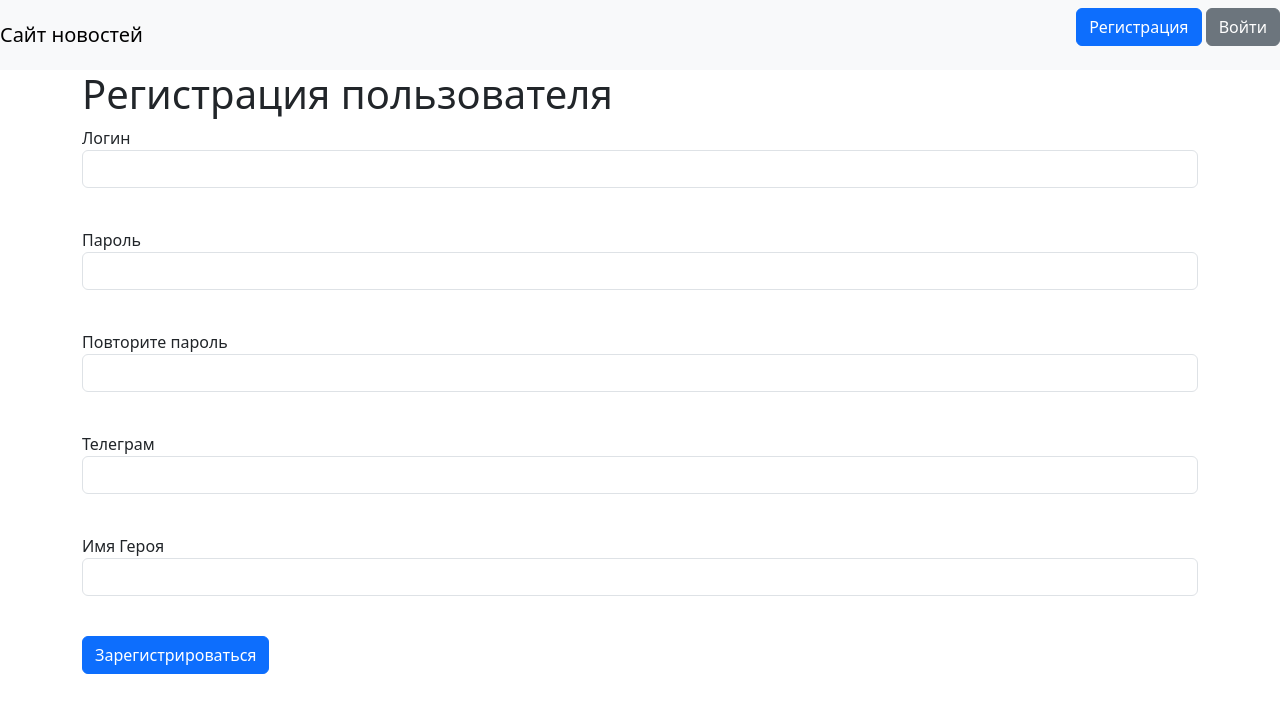
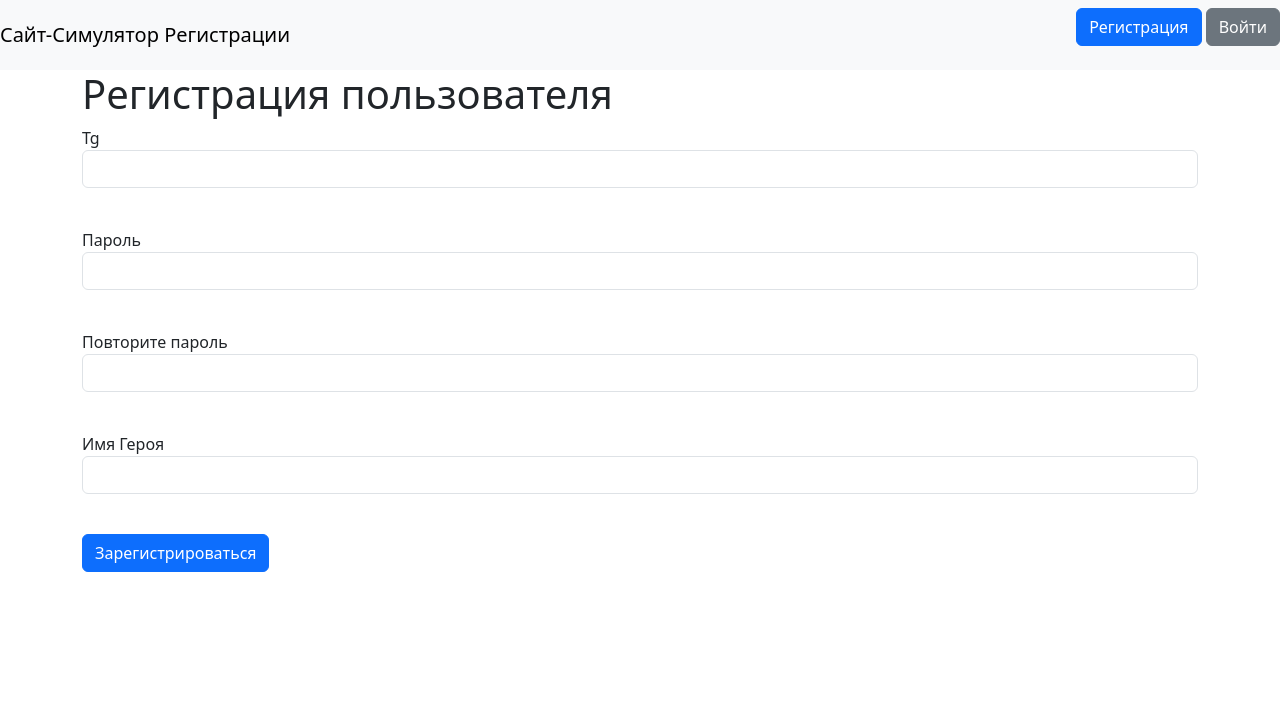
Before and after one commit to KonstantinSeA/RPG-WebGame, a Flask app: page /register in a window 1280 px wide. Shown: the top 713 px of the page. Run offline with Flask 3, Linux system fonts and the light colour scheme.

Commit message:
Теперь можно войти/выйти и даже зарегисривоваться

```diff
--- a/data/guilds.py
+++ b/data/guilds.py
@@ -10,8 +10,5 @@ class Guild(SqlAlchemyBase, SerializerMixin):
 
     id = sqlalchemy.Column(sqlalchemy.Integer, primary_key=True, autoincrement=True)
     guild_name = sqlalchemy.Column(sqlalchemy.String, nullable=True)
-    guildmaster_id = sqlalchemy.Column(sqlalchemy.Integer, sqlalchemy.ForeignKey("users.id"))
+    guildmaster_id = sqlalchemy.Column(sqlalchemy.String, nullable=True)
     guild_members_id = sqlalchemy.Column(sqlalchemy.String, nullable=True)
-
-    user = orm.relationship('User')
-    guild = orm.relationship("Guilds", back_populates='guild')
--- a/forms/login.py
+++ b/forms/login.py
@@ -1,11 +1,11 @@
 from flask_wtf import FlaskForm
-from wtforms import StringField, PasswordField, BooleanField, SubmitField, EmailField
+from wtforms import StringField, PasswordField, BooleanField, SubmitField
 
 from wtforms.validators import DataRequired
 
 
 class LoginForm(FlaskForm):
-    login = EmailField('Логин', validators=[DataRequired()])
+    login = StringField('Tg', validators=[DataRequired()])
     password = PasswordField('Пароль', validators=[DataRequired()])
     remember_me = BooleanField('Запомнить меня')
     submit = SubmitField('Войти')
--- a/forms/user.py
+++ b/forms/user.py
@@ -1,20 +1,19 @@
 from flask_wtf import FlaskForm
-from wtforms import StringField, PasswordField, BooleanField, SubmitField, EmailField
+from wtforms import StringField, PasswordField, BooleanField, SubmitField
 
 from wtforms.validators import DataRequired
 
 
 class LoginForm(FlaskForm):
-    login = StringField('Логин', validators=[DataRequired()])
+    login = StringField('Tg', validators=[DataRequired()])
     password = PasswordField('Пароль', validators=[DataRequired()])
     remember_me = BooleanField('Запомнить меня')
     submit = SubmitField('Войти')
 
 
 class RegisterForm(FlaskForm):
-    telegram = EmailField('Телеграм', validators=[DataRequired()])
+    login = StringField('Tg', validators=[DataRequired()])
     password = PasswordField('Пароль', validators=[DataRequired()])
     password_again = PasswordField('Повторите пароль', validators=[DataRequired()])
-    login = StringField('Логин', validators=[DataRequired()])
-    nickname = StringField('Имя Героя', validators=[DataRequired()])
+    name = StringField('Имя Героя', validators=[DataRequired()])
     submit = SubmitField('Зарегистрироваться')
--- a/main.py
+++ b/main.py
@@ -42,8 +42,7 @@ def register():
                                    form=form, message='Пользователь уже существует')
         user = User(
             login=form.login.data,
-            telegram=form.telegram.data,
-            nickname=form.nickname.data
+            name=form.name.data
         )
         user.set_password(form.password.data)
         db_sess.add(user)
@@ -76,7 +75,7 @@ def login():
 
 def main():
     db_session.global_init('db/blogs.db')
-    app.run()
+    app.run(port=8080)
 
 
 if __name__ == '__main__':
--- a/templates/base.html
+++ b/templates/base.html
@@ -9,7 +9,7 @@
 <body>
 <header>
     <nav class="navbar navbar-light bg-light">
-        <a class="navbar-brand" href="#">Сайт новостей</a>
+        <a class="navbar-brand" href="#">Сайт-Симулятор Регистрации</a>
         {% if current_user.is_authenticated %}
             <a class="navbar-brand" href="/logout">{{ current_user.name }}</a>
         {% else %}
--- a/templates/login.html
+++ b/templates/login.html
@@ -5,12 +5,12 @@
     <form action="" method="post">
         {{ form.hidden_tag() }}
         <p>
-            {{ form.login.label }}<br>
+            {{ form.login.label }}
             {{ form.login(class="form-control") }}<br>
             {% for error in form.login.errors %}
-                <div class="alert alert-danger" role="alert">
+                <p class="alert alert-danger" role="alert">
                     {{ error }}
-                </div>
+                </p>
             {% endfor %}
         </p>
         <p>
--- a/templates/register.html
+++ b/templates/register.html
@@ -33,18 +33,9 @@
         {% endfor %}
     </p>
     <p>
-        {{ form.telegram.label }}
-        {{ form.telegram(class="form-control") }}<br>
-        {% for error in form.telegram.errors %}
-            <p class="alert alert-danger" role="alert">
-                {{ error }}
-            </p>
-        {% endfor %}
-    </p>
-    <p>
-        {{ form.nickname.label }}
-        {{ form.nickname(class="form-control") }}<br>
-        {% for error in form.nickname.errors %}
+        {{ form.name.label }}
+        {{ form.name(class="form-control") }}<br>
+        {% for error in form.name.errors %}
             <p class="alert alert-danger" role="alert">
                 {{ error }}
             </p>
```
Also changed, not shown: data/users.py (+2 -6 lines).
